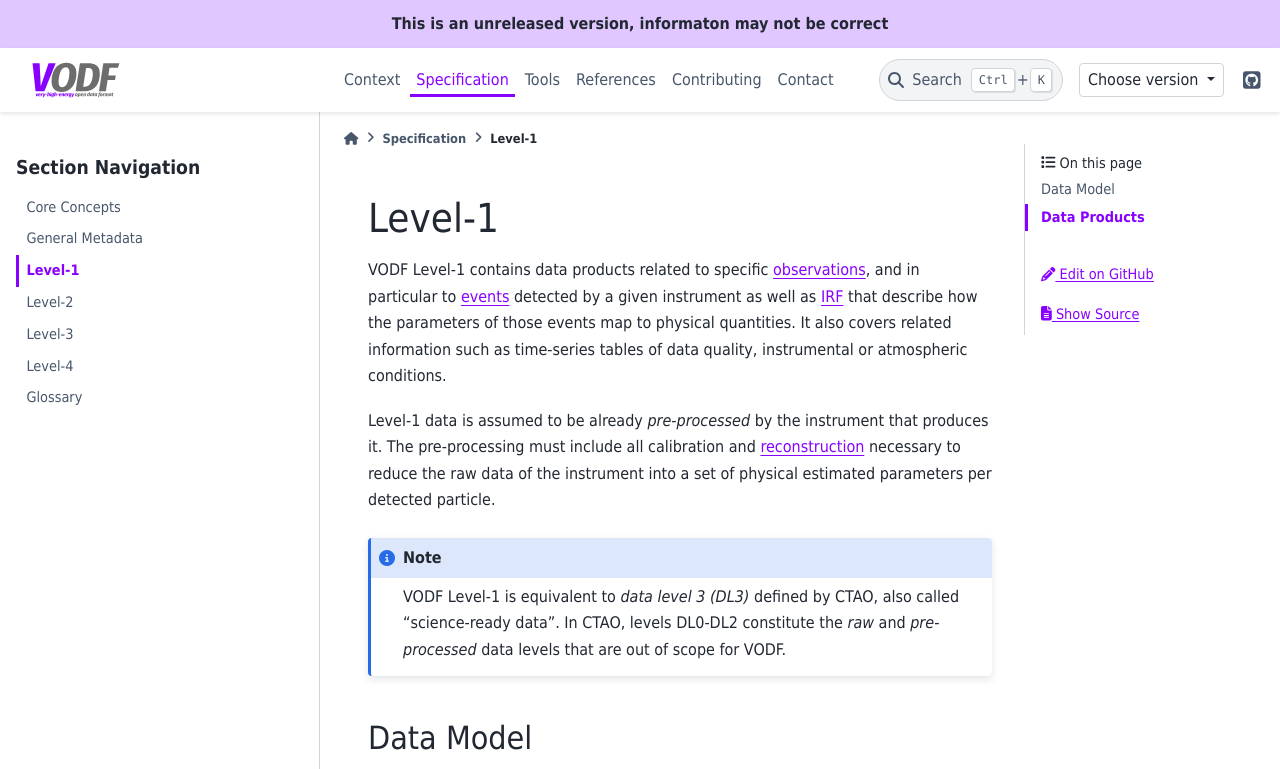
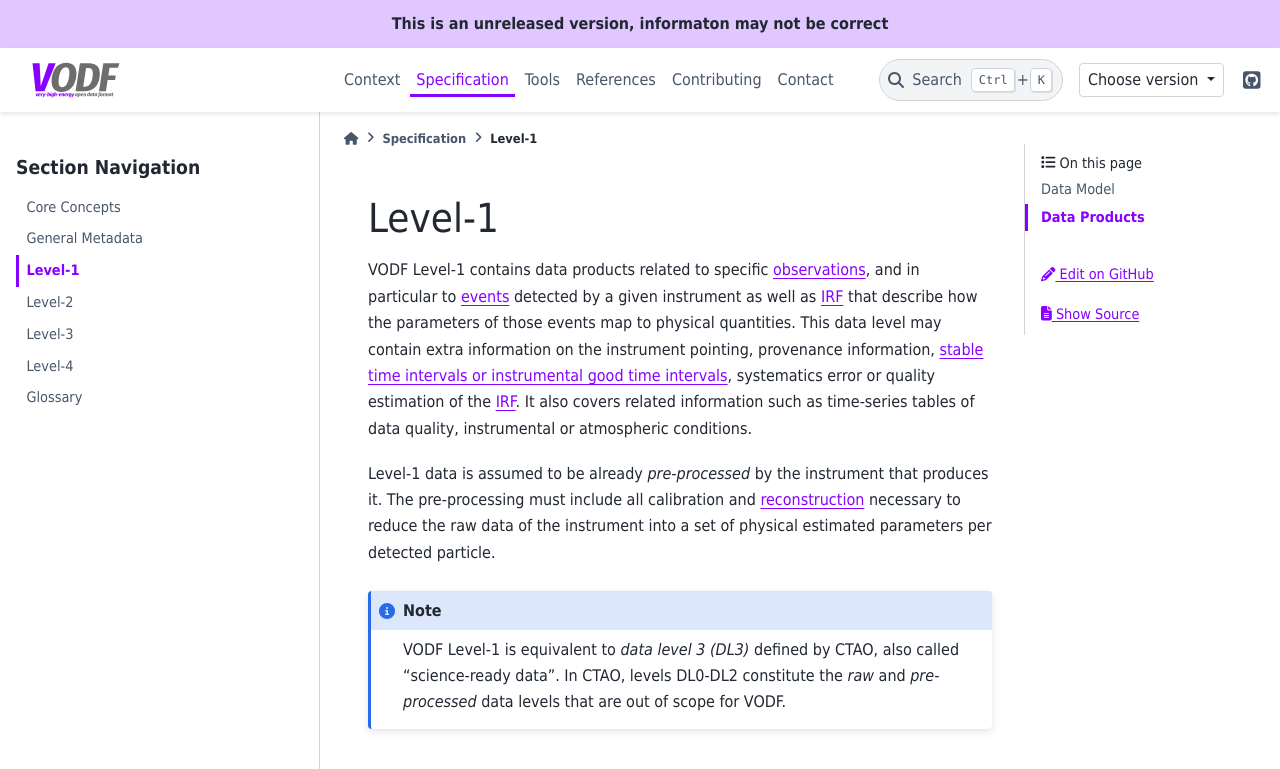
Before and after one commit to VODF/vodf-docs, a Sphinx documentation site: the page built from source/specification/level-1/index.rst, in a window 1280 px wide and 900 px high, cut to the strip 0-769 px from the top of the window. Built offline with Sphinx 7.4.7 and the PyData theme 0.15.4, drawn with Linux system fonts in a browser that asks for light colours; comment, search, counter and statistics services are not loaded.

Commit message:
update phrasing from Bruno's suggestion
Co-authored-by: Bruno Khélifi <khelifi@in2p3.fr>
Signed-off-by: Karl Kosack <kosack@users.noreply.github.com>

```diff
--- a/source/specification/level-1/index.rst
+++ b/source/specification/level-1/index.rst
@@ -5,9 +5,9 @@
 VODF Level-1 contains data products related to specific
 :term:`observations<observation>`, and in particular to :term:`events<event>` detected
 by a given instrument as well as :term:`IRF` that describe how the parameters
-of those events map to physical quantities. It also covers related information
-such as time-series tables of data quality, instrumental or atmospheric
-conditions.
+of those events map to physical quantities. This data level may contain extra information on
+the instrument pointing, provenance information, :term:`stable time intervals or instrumental good time intervals<SOI>`, systematics error or quality estimation of the :term:`IRF`. It also covers related information
+such as time-series tables of data quality, instrumental or atmospheric conditions.
 
 Level-1 data is assumed to be already *pre-processed* by the instrument that
 produces it. The pre-processing must include all calibration and
```
